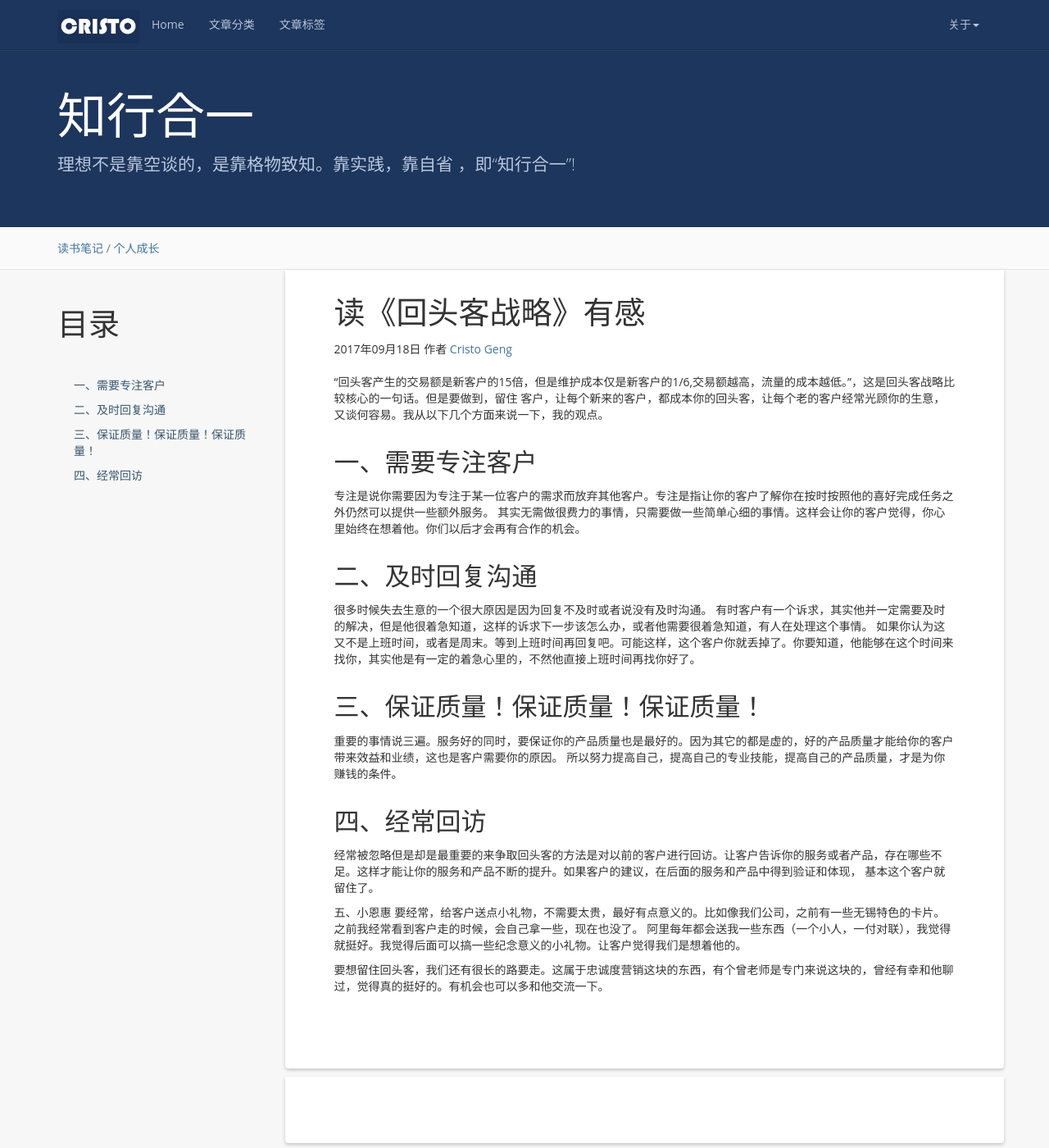
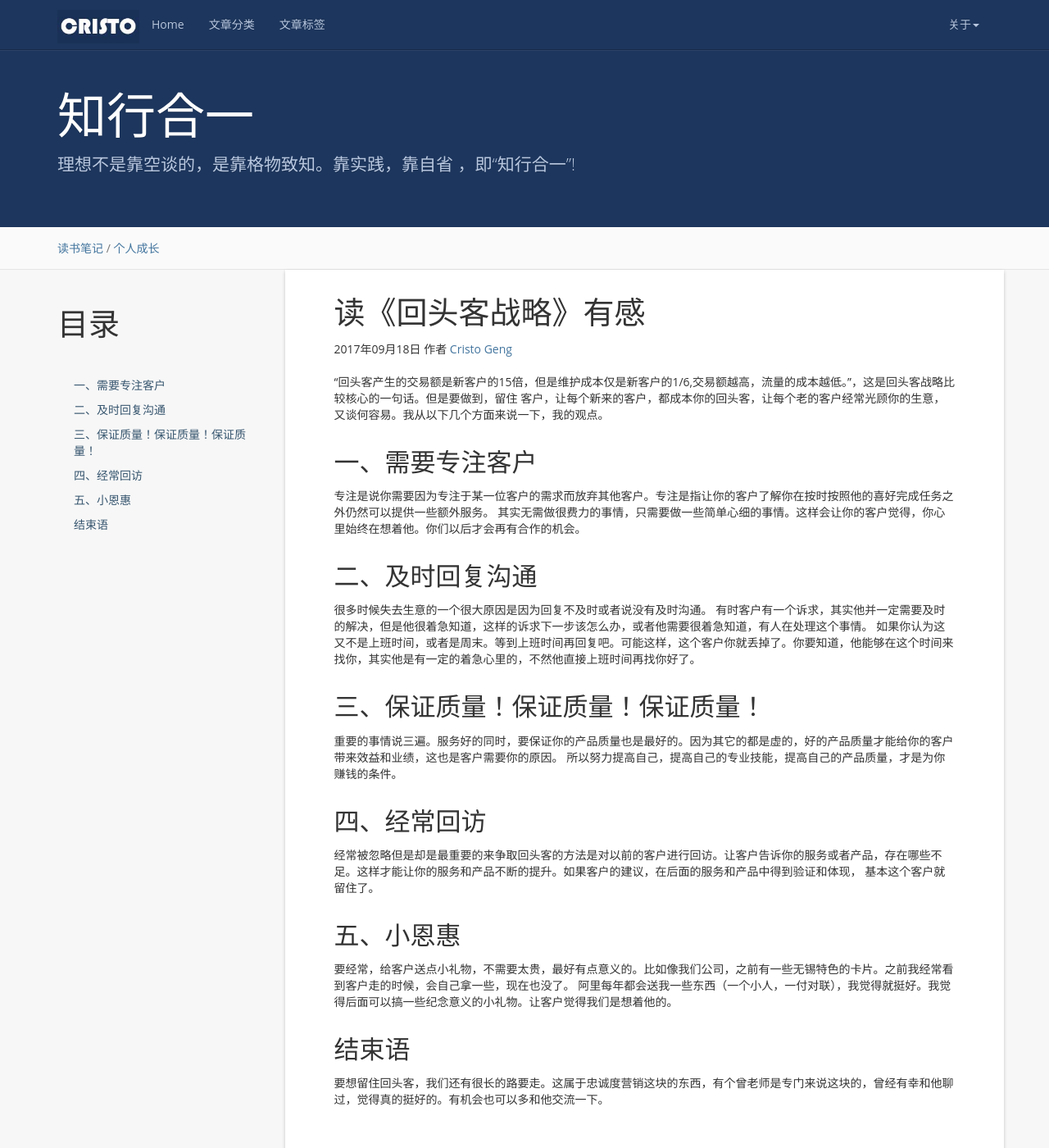
Before and after one commit to albaba1903/albaba1903.github.io, a Jekyll site: the page built from _posts/2017-09-18-读《回头客战略》有感.md, in a window 1280 px wide and 1400 px high. Shown: the whole window at 82% size. Built offline with Jekyll 4.4.1, drawn with Linux system fonts in a browser that asks for light colours; comment, search, counter and statistics services are not loaded.

Commit message:
Update 2017-09-18-读《回头客战略》有感.md

```diff
--- a/_posts/2017-09-18-读《回头客战略》有感.md
+++ b/_posts/2017-09-18-读《回头客战略》有感.md
@@ -34,8 +34,10 @@ tag: 个人成长
 基本这个客户就留住了。
 
 五、小恩惠
+--------------------
 要经常，给客户送点小礼物，不需要太贵，最好有点意义的。比如像我们公司，之前有一些无锡特色的卡片。之前我经常看到客户走的时候，会自己拿一些，现在也没了。
 阿里每年都会送我一些东西（一个小人，一付对联），我觉得就挺好。我觉得后面可以搞一些纪念意义的小礼物。让客户觉得我们是想着他的。
 
-
+结束语
+--------------------
 要想留住回头客，我们还有很长的路要走。这属于忠诚度营销这块的东西，有个曾老师是专门来说这块的，曾经有幸和他聊过，觉得真的挺好的。有机会也可以多和他交流一下。
```
